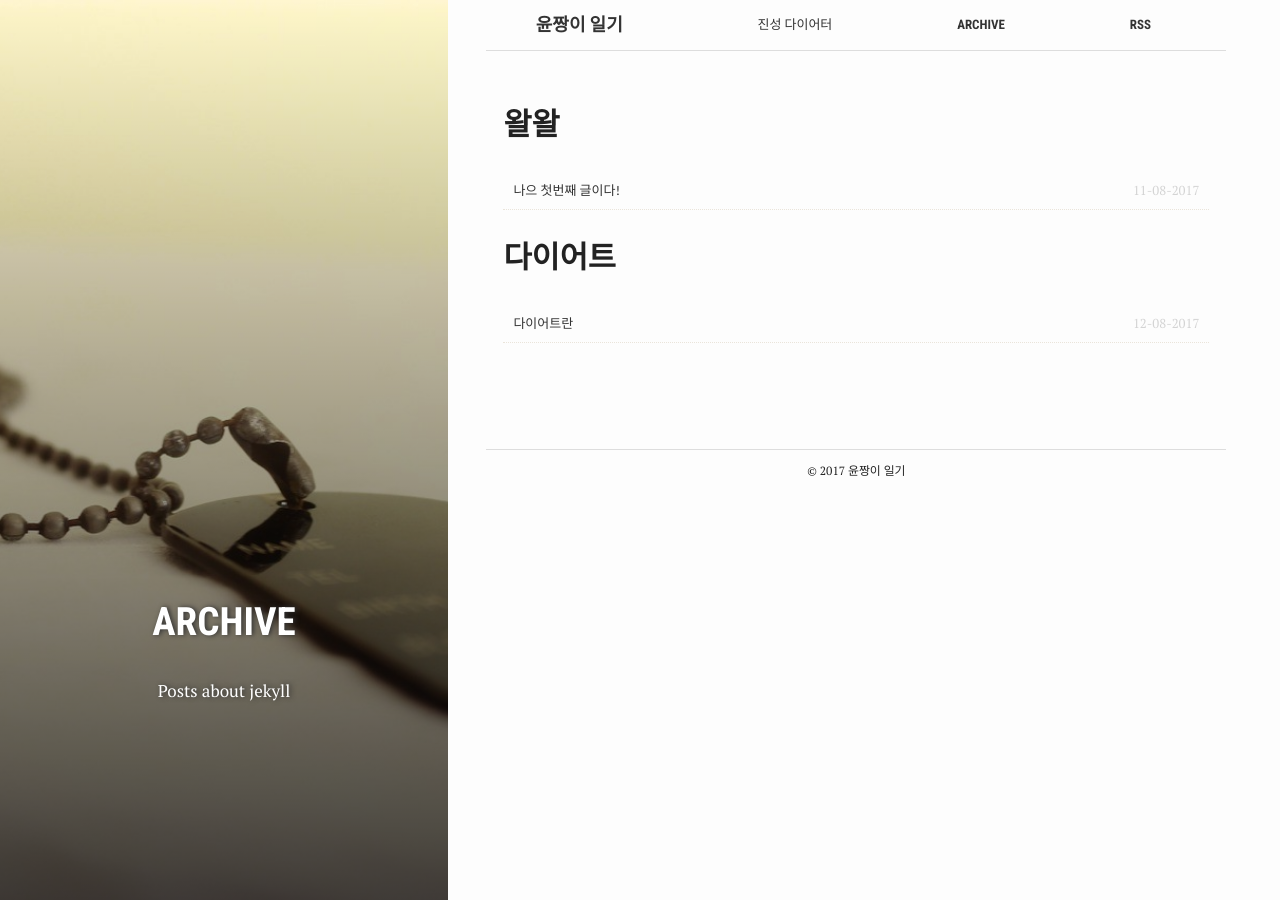
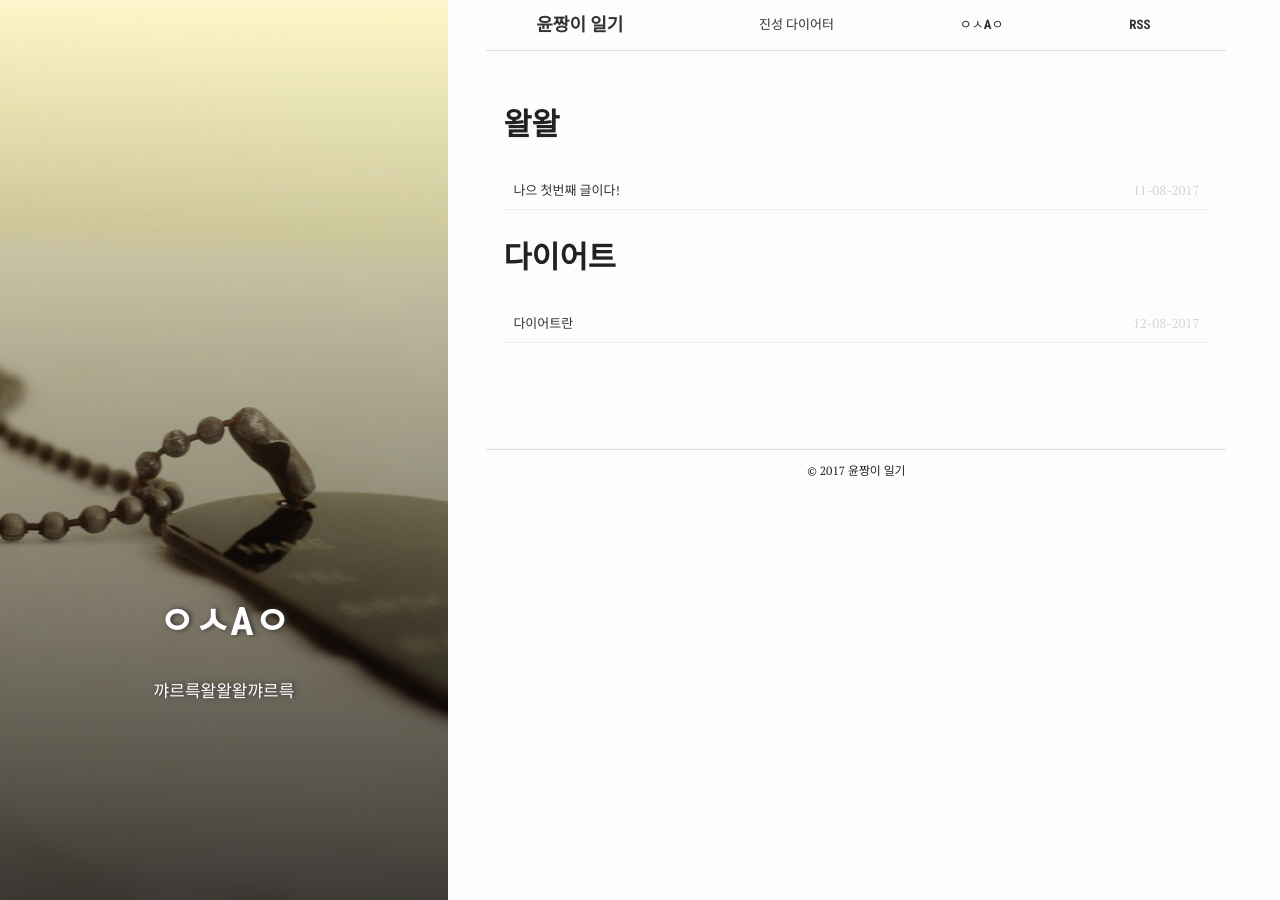
Before and after one commit to yunzzang222/queserasera_zz, a Jekyll site: the page built from archive.md, in a window 1280 px wide. Built offline with Jekyll 4.4.1, drawn with Linux system fonts in a browser that asks for light colours.

Commit message:
Update archive.md

```diff
--- a/archive.md
+++ b/archive.md
@@ -2,10 +2,10 @@
 bg: "tag.jpg"
 layout: page
 permalink: /posts/
-title: "Archive"
-crawlertitle: "All articles"
-summary: "Posts about jekyll"
-active: archive
+title: "ㅇㅅaㅇ"
+crawlertitle: "개소리 모아보기"
+summary: "꺄르륵왈왈왈꺄르륵"
+active: ㅇㅅaㅇ
 ---
 
 {% for tag in site.tags %}
```
